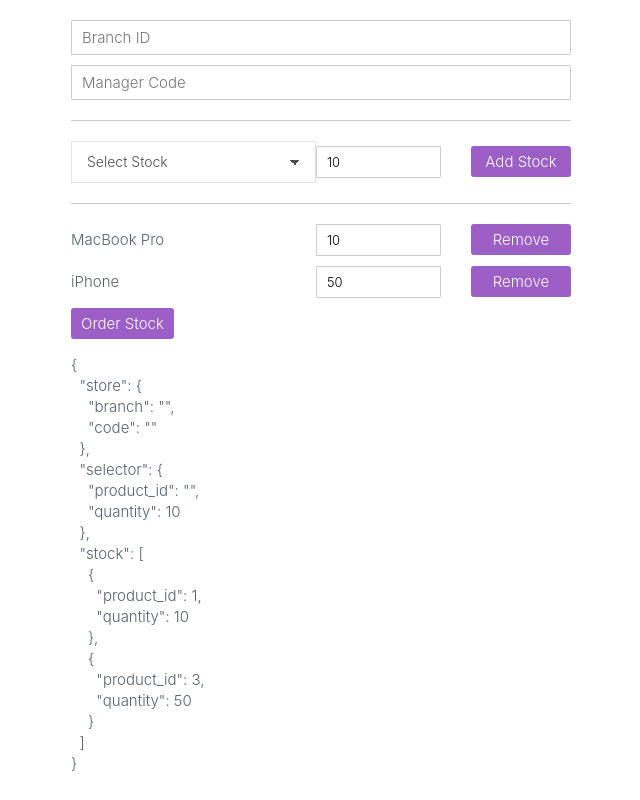
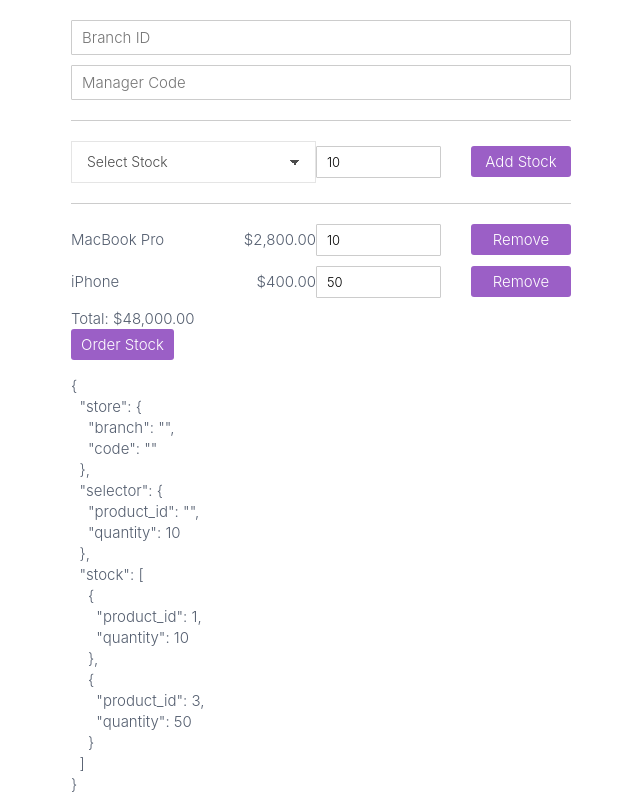
Before and after one commit to joedayz/sbs-csharp, an Angular app in the folder formularios-angular/: page / in a window 1280 px wide. Shown: the whole page, without its empty margins (319-959 px from the left). Built offline with nearby package versions, Linux system fonts and the light colour scheme; data requests are answered from the project's data file.

Commit message:
TODO es que calcule el total

```diff
--- a/formularios-angular/src/app/stock-inventory/components/stock-products/stock-products.component.ts
+++ b/formularios-angular/src/app/stock-inventory/components/stock-products/stock-products.component.ts
@@ -14,6 +14,9 @@
           <div class="stock-product__content" [formGroupName]="i">
             <div class="stock-product__name">
               {{ getProduct(item.value.product_id)?.name }}
+            </div>
+            <div class="stock-product__price">
+              {{ getProduct(item.value.product_id)?.price | currency:'USD':true }}
             </div>
             <input type="number"
                    step="10"
--- a/formularios-angular/src/app/stock-inventory/containers/stock-inventory.component.ts
+++ b/formularios-angular/src/app/stock-inventory/containers/stock-inventory.component.ts
@@ -4,7 +4,7 @@
 import {StockBranchComponent} from '../components/stock-branch/stock-branch.component';
 import {StockProductsComponent} from '../components/stock-products/stock-products.component';
 import {StockSelectorComponent} from '../components/stock-selector/stock-selector.component';
-import {Product} from '../models/product.interface';
+import {Item, Product} from '../models/product.interface';
 import {StockInventoryService} from '../services/stock-inventory.service';
 import {forkJoin} from 'rxjs';
 
@@ -31,6 +31,11 @@
         </stock-products>
 
 
+        <div class="stock-inventory__price">
+          Total: {{ total | currency:'USD':true }}
+        </div>
+
+
         <div class="stock-inventory__buttons">
           <button type="submit" [disabled]="form.invalid">
             Order Stock
@@ -46,6 +51,8 @@
 export class StockInventoryComponent implements OnInit {
 
   products: Product[] = [];
+
+  total: number = 0;
 
   productMap: Map<number, Product> = new Map<number, Product>();
 
@@ -67,6 +74,12 @@
 
       // Agrega los ítems del carrito al stock
       cart.forEach(item => this.addStock(item));
+
+
+      this.calculeTotal(this.form.get('stock')?.value);
+      this.form.get('stock')?.valueChanges.subscribe(
+        value => this.calculeTotal(value));
+
     });
   }
 
@@ -106,5 +119,10 @@
     control.removeAt(index);
   }
 
-
+  private calculeTotal(value: Item[]) {
+    const total = value.reduce( (prev, next) => {
+      return prev + (next.quantity * this.productMap.get(next.product_id).price);
+    }, 0);
+    this.total = total;
+  }
 }
```
